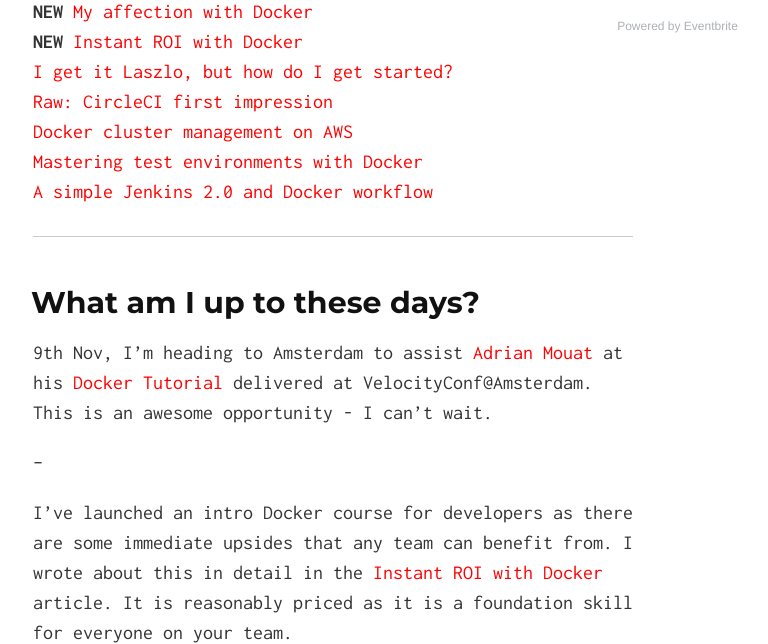
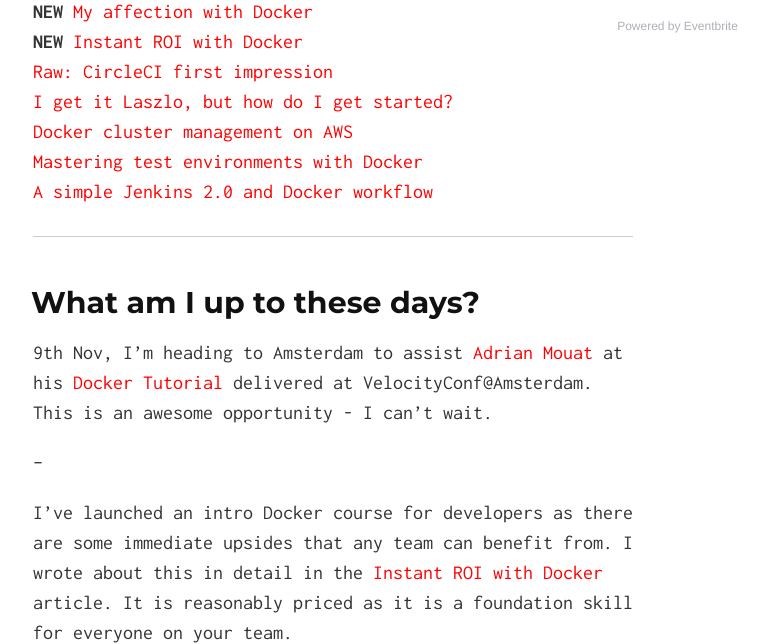
Before and after one commit to laszlocph/website, a Jekyll site: the page built from index.md, in a window 1280 px wide and 900 px high, scrolled down 385 px, cut to the strip 199-843 px from the top of the window. Shown: the whole strip, without its empty margins (307-1075 px from the left). Built offline with Jekyll 4.4.1, drawn with Linux system fonts in a browser that asks for light colours.

Commit message:
Chronology

```diff
--- a/index.md
+++ b/index.md
@@ -14,8 +14,8 @@
 ---
 **NEW** <a href="http://laszlo.cloud/My-affection-with-Docker" style="color: red; align: center;">My affection with Docker</a><br/>
 **NEW** <a href="http://laszlo.cloud/Instant-ROI-with-Docker" style="color: red; align: center;">Instant ROI with Docker</a><br/>
+<a href="http://laszlo.cloud/Raw-CircleCI-first-impression" style="color: red; align: center;">Raw: CircleCI first impression</a><br/>
 <a href="http://laszlo.cloud/I-get-it-Laszlo-but-how-do-I-get-started" style="color: red; align: center;">I get it Laszlo, but how do I get started?</a><br/>
-<a href="http://laszlo.cloud/Raw-CircleCI-first-impression" style="color: red; align: center;">Raw: CircleCI first impression</a><br/>
 <a href="http://laszlo.cloud/Docker-cluster-management-on-AWS" style="color: red; align: center;">Docker cluster management on AWS</a><br/>
 <a href="http://laszlo.cloud/Mastering-test-environments-with-Docker" style="color: red; align: center;">Mastering test environments with Docker</a><br/>
 <a href="http://laszlo.cloud/Simple-Jenkins-and-Docker-workflow" style="color: red; align: center;">A simple Jenkins 2.0 and Docker workflow</a>
```
